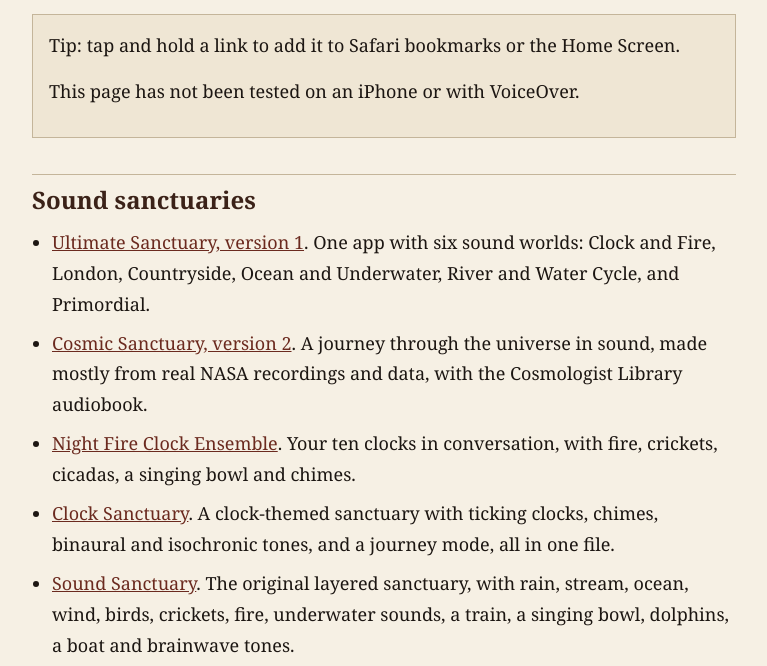
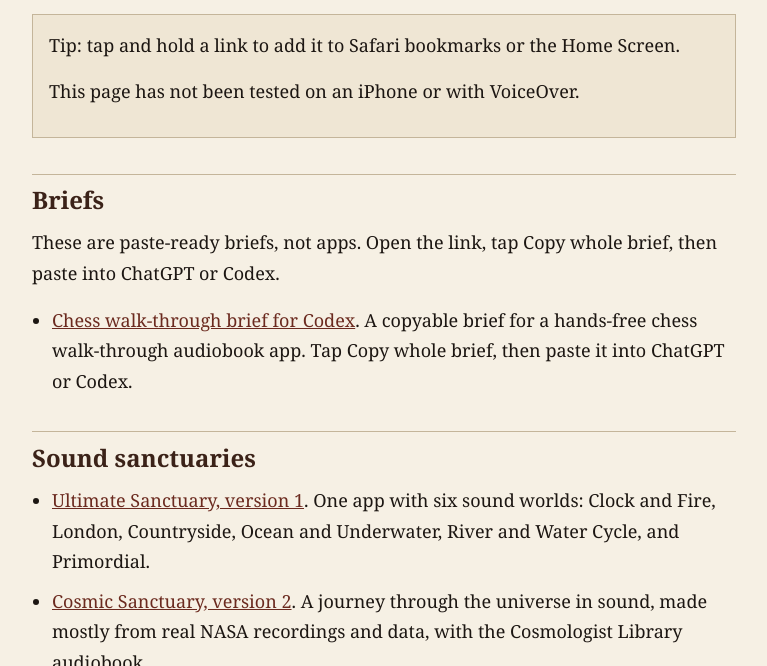
Before and after one commit to ahsantheman55-blip/ahsan-apps, a plain HTML site: page index.html in a window 1280 px wide. Shown: the part 142-808 px from the top of the page, without its empty margins (256-1023 px from the left). Drawn offline with Linux system fonts and the light colour scheme.

Commit message:
Add Briefs heading with the copyable chess walk-through brief

```diff
--- a/index.html
+++ b/index.html
@@ -36,6 +36,11 @@
     <p>Tip: tap and hold a link to add it to Safari bookmarks or the Home Screen.</p>
     <p>This page has not been tested on an iPhone or with VoiceOver.</p>
   </div>
+  <h2>Briefs</h2>
+  <p>These are paste-ready briefs, not apps. Open the link, tap Copy whole brief, then paste into ChatGPT or Codex.</p>
+  <ul>
+    <li><a href="https://ahsantheman55-blip.github.io/chess-walkthrough-brief/">Chess walk-through brief for Codex</a>. A copyable brief for a hands-free chess walk-through audiobook app. Tap Copy whole brief, then paste it into ChatGPT or Codex.</li>
+  </ul>
   <h2>Sound sanctuaries</h2>
   <ul>
     <li><a href="https://ahsantheman55-blip.github.io/ultimate-sanctuary/">Ultimate Sanctuary, version 1</a>. One app with six sound worlds: Clock and Fire, London, Countryside, Ocean and Underwater, River and Water Cycle, and Primordial.</li>
```
